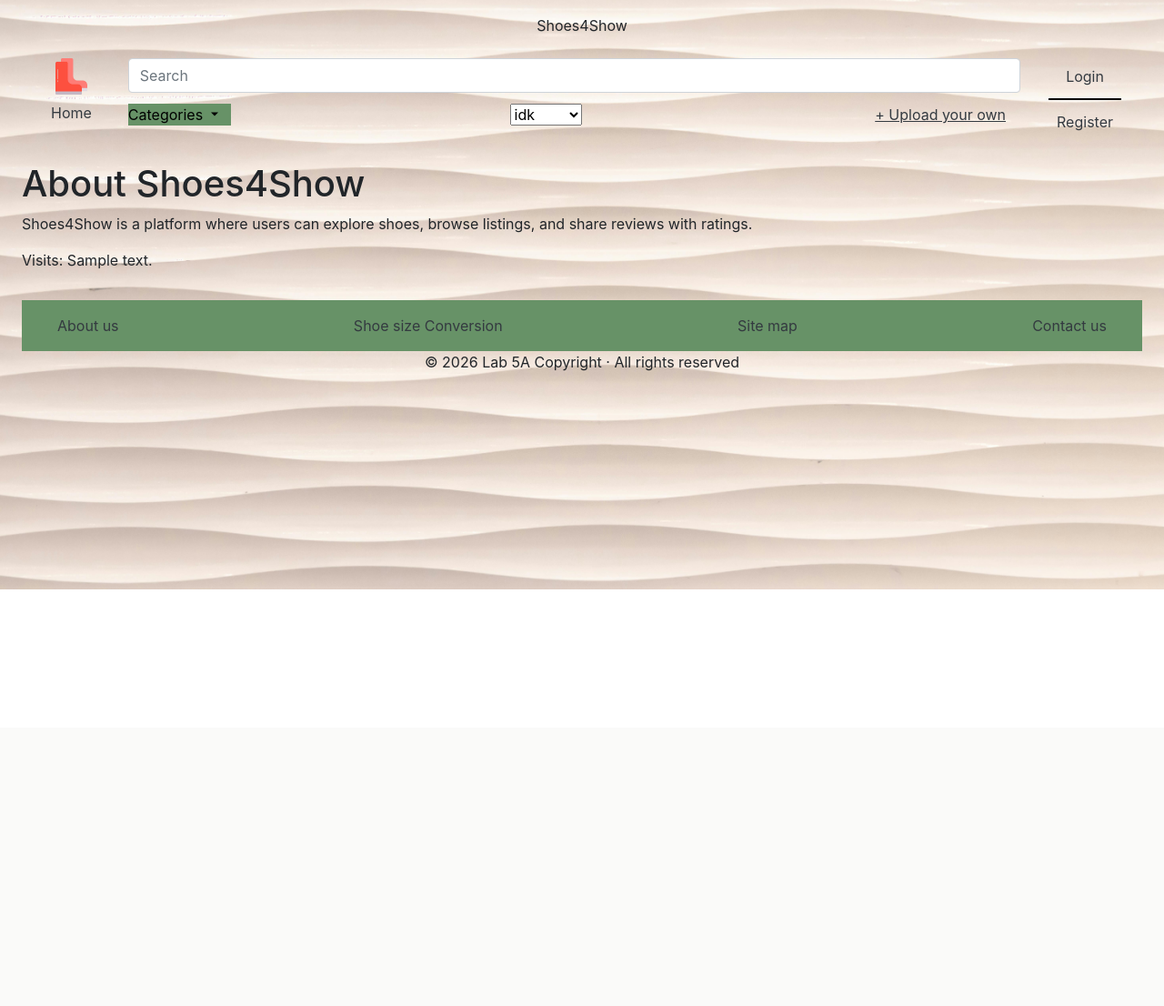
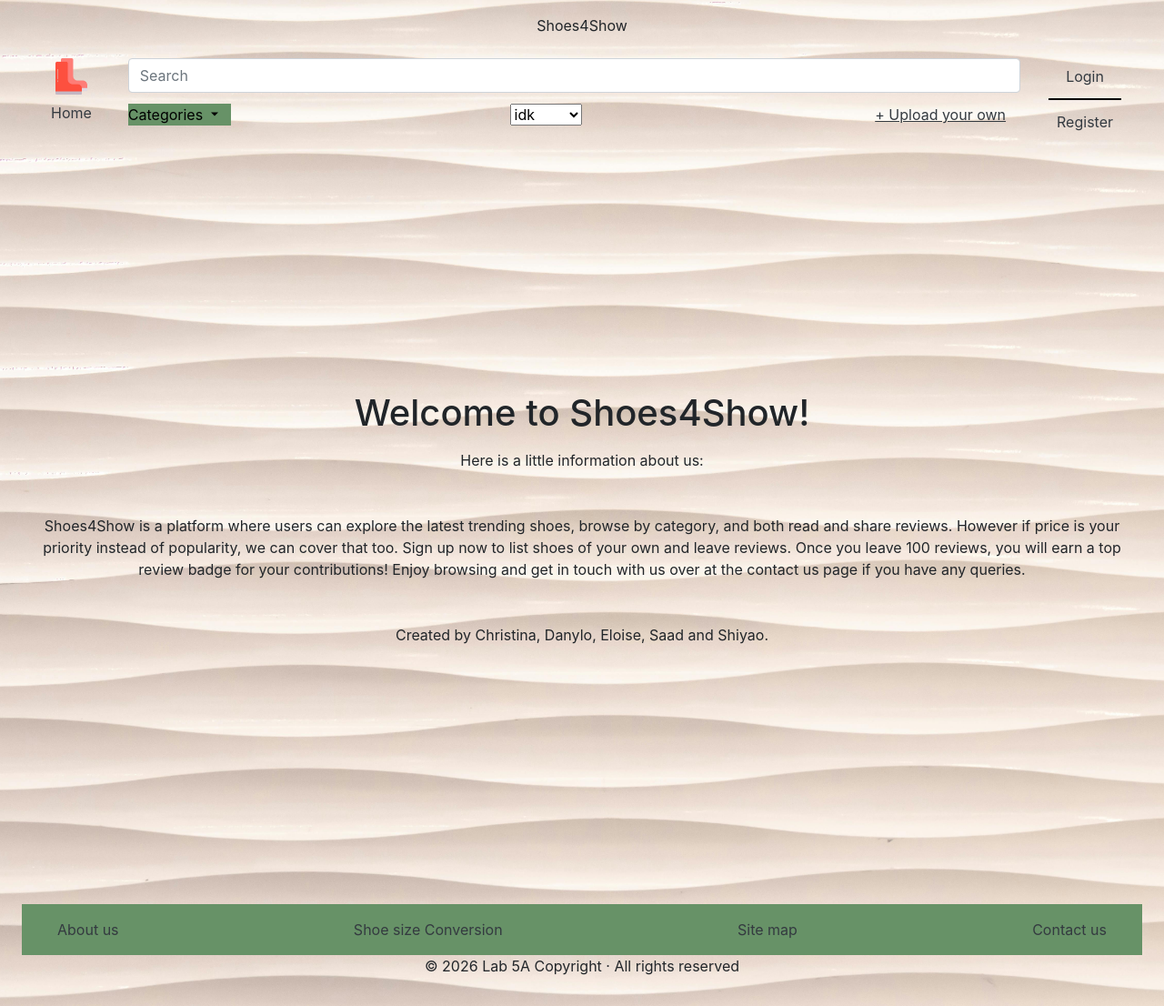
Before and after one commit to flapjack12/shoes4show, a Django app: template templates/shoes4show/about.html in a window 1280 px wide. Shown: the whole page at 91% size. Before the commit the page ends 648 px from the top, so only its background shows below. Run offline with Django 5.2, Linux system fonts and the light colour scheme; the template is opened without the code that fills it: most values are stand-ins (such as "Sample title", 1, 10 or a date in 2020); some libraries are stand-ins or nearby versions.

Commit message:
edited about temp, finished but can add to it as please

```diff
--- a/templates/shoes4show/about.html
+++ b/templates/shoes4show/about.html
@@ -1,17 +1,11 @@
 {% extends "shoes4show/base.html" %}
 {% load static %}
 
-{% block title_block %}
-    About Us
+{% block body_block %}
+	<div class="d-flex flex-column justify-content-center align-items-center text-center min-vh-100 px-3">
+	    <h1 class="mb-3">Welcome to Shoes4Show!</h1>
+	    <p class="mb-5">Here is a little information about us:</p>
+	    <p class="mb-5">Shoes4Show is a platform where users can explore the latest trending shoes, browse by category, and both read and share reviews. However if price is your priority instead of popularity, we can cover that too. Sign up now to list shoes of your own and leave reviews. Once you leave 100 reviews, you will earn a top review badge for your contributions! Enjoy browsing and get in touch with us over at the contact us page if you have any queries. </p>
+	    <p class="mb-3">Created by Christina, Danylo, Eloise, Saad and Shiyao.</p>
+         </div>
 {% endblock %}
-
-{% block body_block %}
-<h1>About Shoes4Show</h1>
-
-<p>
-    Shoes4Show is a platform where users can explore shoes, browse listings,
-    and share reviews with ratings.
-</p>
-
-<p>Visits: {{ visits }}</p>
-{% endblock %}
--- a/templates/shoes4show/shoe_size_conversion.html
+++ b/templates/shoes4show/shoe_size_conversion.html
@@ -2,7 +2,7 @@
 {% load static %}
 
 {% block body_block %}
-	<div class="d-flex flex-column justify-content-center align-items-center text-center min-vh-90 p-5">
+	<div class="d-flex flex-column justify-content-center align-items-center text-center min-vh-100 p-5">
     	    <h1 class="mb-3">Shoe Size Conversion Chart</h1>
     	    <p class="mb-4">Use this chart to compare shoe sizes across different scales.</p>
   	    <img src="{% static 'images/size_guide.jpg' %}" alt="Shoe size conversion chart" class="img-fluid">
```
